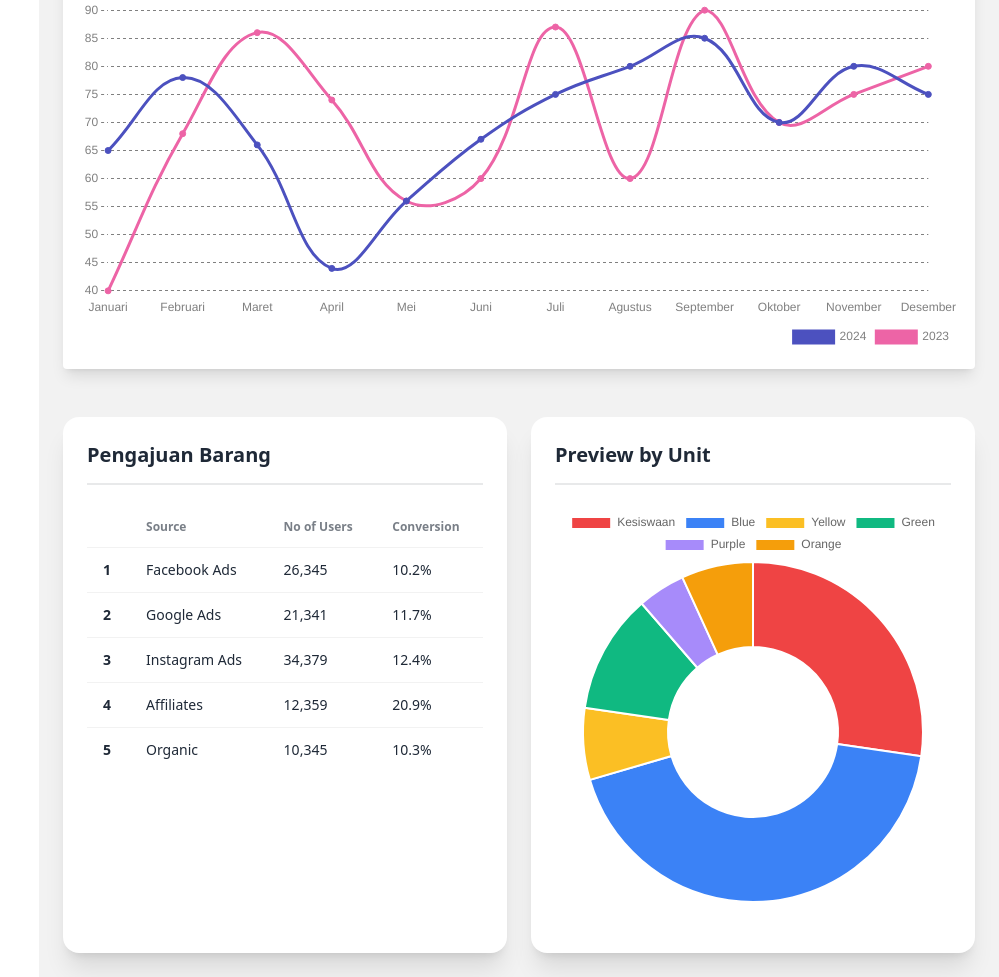
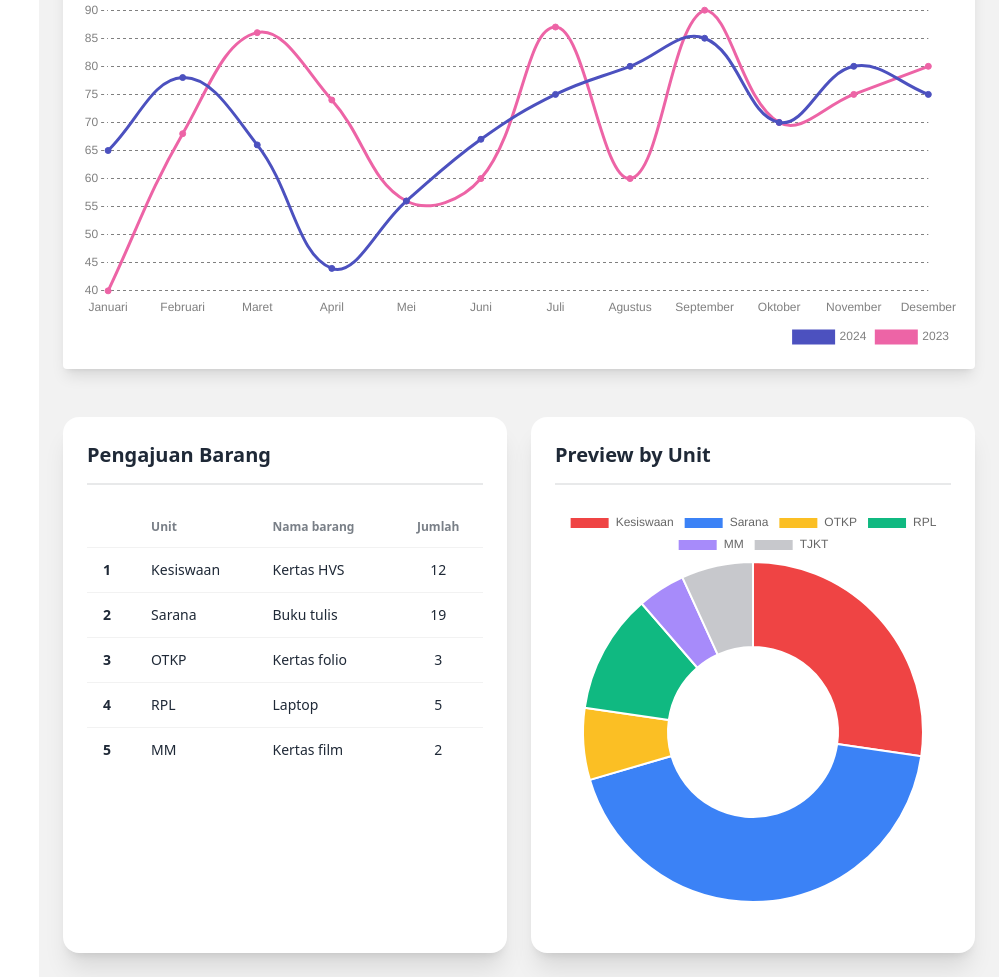
Before and after one commit to picerld/sarpras-dashboard, a website: page app/index.html in a window 1280 px wide. Shown: the part 385-1362 px from the top of the page, without its empty margins (281-1280 px from the left). Drawn offline with nearby package versions, Linux system fonts and the light colour scheme.

Commit message:
feat:chart

```diff
--- a/app/index.html
+++ b/app/index.html
@@ -1191,41 +1191,41 @@
                       <thead>
                         <tr>
                           <th></th>
-                          <th class="normal-case">Source</th>
-                          <th class="normal-case">No of Users</th>
-                          <th class="normal-case">Conversion</th>
+                          <th class="normal-case">Unit</th>
+                          <th class="normal-case">Nama barang</th>
+                          <th class="normal-case text-center">Jumlah</th>
                         </tr>
                       </thead>
                       <tbody>
                         <tr>
                           <th>1</th>
-                          <td>Facebook Ads</td>
-                          <td>26,345</td>
-                          <td>10.2%</td>
+                          <td>Kesiswaan</td>
+                          <td>Kertas HVS</td>
+                          <td class="text-center">12</td>
                         </tr>
                         <tr>
                           <th>2</th>
-                          <td>Google Ads</td>
-                          <td>21,341</td>
-                          <td>11.7%</td>
+                          <td>Sarana</td>
+                          <td>Buku tulis</td>
+                          <td class="text-center">19</td>
                         </tr>
                         <tr>
                           <th>3</th>
-                          <td>Instagram Ads</td>
-                          <td>34,379</td>
-                          <td>12.4%</td>
+                          <td>OTKP</td>
+                          <td>Kertas folio</td>
+                          <td class="text-center">3</td>
                         </tr>
                         <tr>
                           <th>4</th>
-                          <td>Affiliates</td>
-                          <td>12,359</td>
-                          <td>20.9%</td>
+                          <td>RPL</td>
+                          <td>Laptop</td>
+                          <td class="text-center">5</td>
                         </tr>
                         <tr>
                           <th>5</th>
-                          <td>Organic</td>
-                          <td>10,345</td>
-                          <td>10.3%</td>
+                          <td>MM</td>
+                          <td>Kertas film</td>
+                          <td class="text-center">2</td>
                         </tr>
                       </tbody>
                     </table>
@@ -1730,7 +1730,7 @@
       var canvas = document.getElementById("donut-chart");
 
       var data = {
-        labels: ["Kesiswaan", "Blue", "Yellow", "Green", "Purple", "Orange"],
+        labels: ["Kesiswaan", "Sarana", "OTKP", "RPL", "MM", "TJKT"],
         datasets: [
           {
             label: "My First Dataset",
@@ -1741,7 +1741,7 @@
               "#FBBF24",
               "#10B981",
               "#A78BFA",
-              "#F59E0B",
+              "#C7C8CC",
             ],
             hoverOffset: 4,
           },
```
